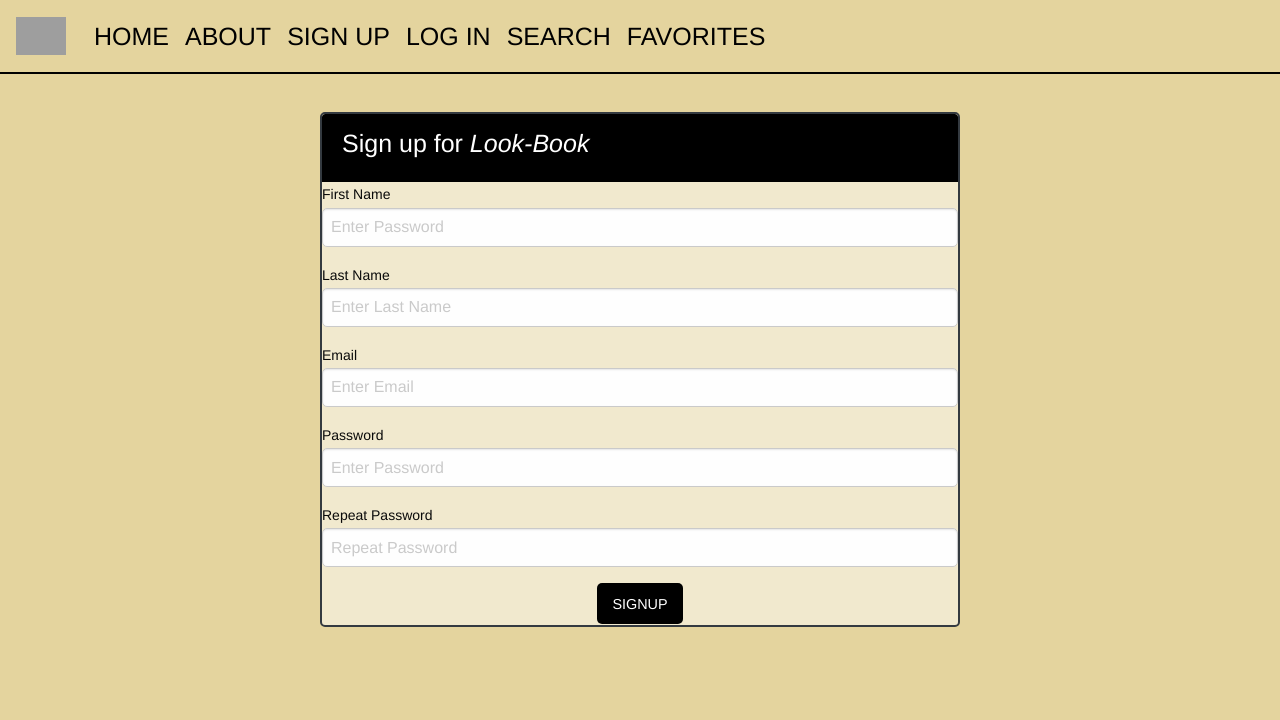
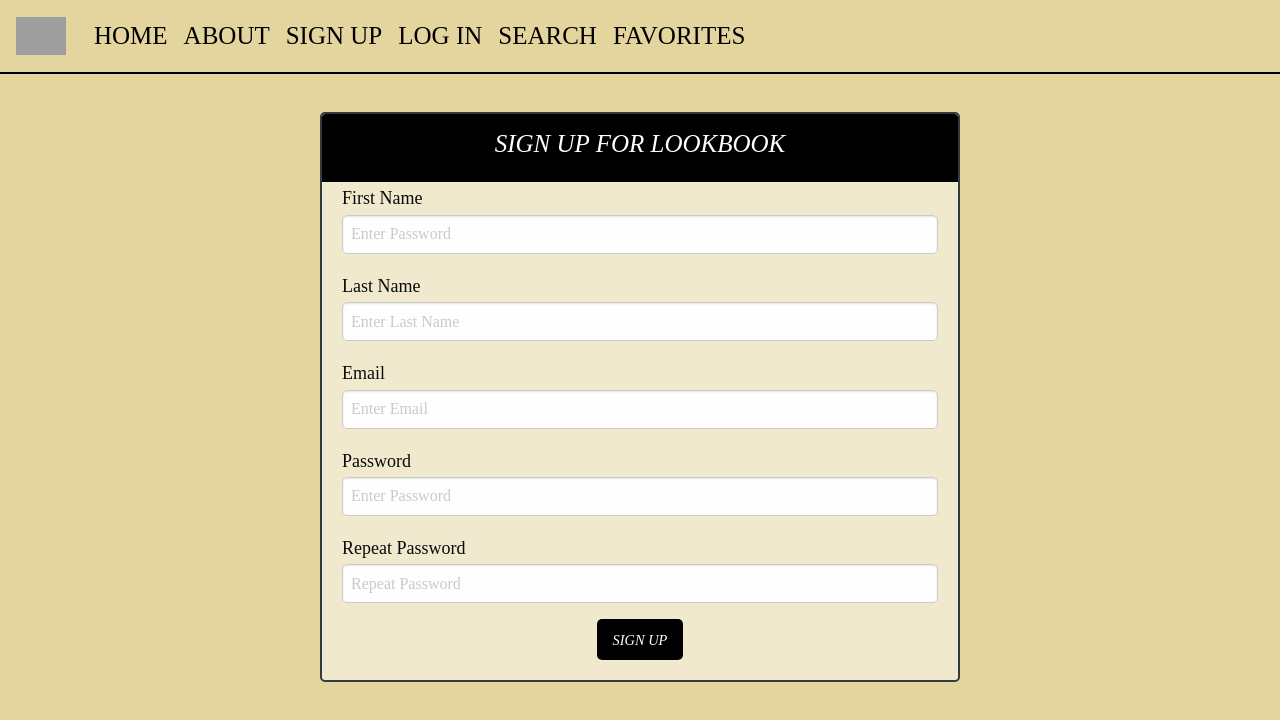
Before and after one commit to tbell-woG/Look-Book, a React (Create React App) app in the folder client/: page /signup in a window 1280 px wide. Shown: the top 720 px of the page. Built offline with nearby package versions, Linux system fonts and the light colour scheme; grey boxes are pictures that could not be loaded.

Commit message:
Styling for some pages & npm imported font-awesome

```diff
--- a/client/src/components/Container/Container.js
+++ b/client/src/components/Container/Container.js
@@ -8,18 +8,18 @@ function Container () {
         <div className="card border-dark">
             <div className="card-header">
             <h4>
-                Log in with your email account
+                LOG IN WITH YOUR EMAIL ACCOUNT
             </h4>
             </div>
             <label>Email
-                <input type="email" placeholder="please enter your email address here"></input>
+                <input type="email" placeholder="Enter Email"></input>
             </label>
             <label>Password
-                <input type="password" placeholder="please enter your password here"></input>
+                <input type="password" placeholder="Enter Password"></input>
             </label>
             <div className="button-group align-center">
                 {/* Will need to use Link once pages are set up in pages folder */}
-                <a href="#" className="button">LOGIN</a>
+                <a href="#" className="button">LOG IN</a>
             </div>
         </div>
     )
--- a/client/src/components/Container/style.css
+++ b/client/src/components/Container/style.css
@@ -12,6 +12,10 @@
     padding-left: auto;
 }
 
+h4 {
+    font-size: 25px;
+}
+
 .card-header {
     justify-content: center;
     border-radius: 25px;
@@ -21,6 +25,13 @@
 .text-center {
     color: white;
     background-color: black;
+}
+
+label {
+    font-family: 'Libre Baskerville', serif;
+    font-size: 18px;
+    padding-left: 20px;
+    padding-right: 20px;
 }
 
 input[type=email] {
@@ -39,4 +50,11 @@ input[type=password] {
     background-color: black;
     border-radius: 5px;
     margin-bottom: 5px;
+    font-family: 'Libre Baskerville', serif;
+    font-style: italic;
+    font-size: 14px;
 }
+
+.button-group .button {
+    margin-bottom: 20px;
+}
--- a/client/src/components/Form/Form.js
+++ b/client/src/components/Form/Form.js
@@ -6,7 +6,7 @@ function Form () {
         <div className="card border-dark">
             <div className="card-header">
             <h4>
-                Sign up for <i>Look-Book</i></h4>
+                SIGN UP FOR LOOKBOOK</h4>
             </div>
             <label>First Name
                 <input type="password" placeholder="Enter Password"></input>
@@ -25,7 +25,7 @@ function Form () {
             </label>
             <div className="button-group align-center">
                 {/* Will need to use Link once pages are set up in pages folder */}
-                <a href="#" className="button">SIGNUP</a>
+                <a href="#" className="button">SIGN UP</a>
             </div>
         </div>
     )
--- a/client/src/components/Form/style.css
+++ b/client/src/components/Form/style.css
@@ -18,6 +18,10 @@
     border-radius: 25px;
     background-color: black;
     color: white;
+    font-family: 'Libre Baskerville', serif;
+    font-style: italic;
+    text-align: center;
+    font-size: 25px;
 }
 
 .text-center {
@@ -25,6 +29,12 @@
     background-color: black;
 }
 
+label {
+    font-family: 'Libre Baskerville', serif;
+    font-size: 18px;
+    padding-left: 20px;
+    padding-right: 20px;
+}
 
 input[type=email] {
     border-radius: 5px;
@@ -40,4 +50,11 @@ input[type=password] {
     background-color: black;
     border-radius: 5px;
     margin-bottom: 5px;
+    font-family: 'Libre Baskerville', serif;
+    font-style: italic;
+    font-size: 14px;
 }
+
+.button-group .button {
+    margin-bottom: 20px;
+}
--- a/client/src/components/Navbar/style.css
+++ b/client/src/components/Navbar/style.css
@@ -5,6 +5,7 @@
   color: rgb(228, 212, 158);
   overflow: auto;
   border-bottom: 2px solid rgb(0, 0, 0);
+  font-family: 'Libre Baskerville', serif;
 }
 
 /* Font color now shows in black */
--- a/client/src/components/Reflect/style.css
+++ b/client/src/components/Reflect/style.css
@@ -1,6 +1,7 @@
 .card {
     border-radius: 5px;
     border-color: black;
+    font-family: 'Libre Baskerville', serif;
 }
 
 .card-header {
--- a/client/src/index.js
+++ b/client/src/index.js
@@ -4,5 +4,6 @@ import "./index.css";
 import App from "./App";
 import registerServiceWorker from "./registerServiceWorker";
 
+
 ReactDOM.render(<App />, document.getElementById("root"));
 registerServiceWorker();
--- a/client/src/pages/Art.js
+++ b/client/src/pages/Art.js
@@ -1,6 +1,7 @@
 import React, { useState, useEffect } from "react";
 import axios from "axios"
 import API from "../utils/API";
+import 'font-awesome/css/font-awesome.min.css';
 
 
 function Art() {
@@ -51,9 +52,7 @@ function Art() {
 
     return (
         <div>
-            Welcome To The Art Page
-
-            Check out our Sweet Titles
+                VIEW AND FAVORITE ART PIECES
             {art.length ? (
                 //map over data and make a card element
                 // select a random number between 1 and 6
@@ -61,13 +60,14 @@ function Art() {
                 <div className="card" style={{ width: "18rem" }}>
                     <img src={art[index].webImage.url} className="card-img-top" alt="Picture coming from the art database" />
                     <div className="card-body">
-                        <h5 className="card-title">Card title: {art[index].title}</h5>
-                        <p className="card-text">Author: {art[index].principalOrFirstMaker}</p>
-                        <a href="#" onClick={voteNo} className="btn btn-primary">Vote No</a>
-                        <a href="#" onClick={() => voteYes (art[index].title, art[index].webImage.url, art[index].principalOrFirstMaker)} className="btn btn-primary">Vote Yes</a>
+                        <h5 className="card-title">Art Title: {art[index].title}</h5>
+                        <p className="card-text">rtist: {art[index].principalOrFirstMaker}</p>
+                        <a href="#" onClick={() => voteYes (art[index].title, art[index].webImage.url, art[index].principalOrFirstMaker)} className="btn btn-dark"><i className="fa fa-thumbs-up" aria-hidden="true"></i></a>
+                        <a href="#" onClick={voteNo} className="btn btn-dark"><i className="fa fa-thumbs-down" aria-hidden="true"></i></a>
+
                     </div>
                 </div>
-            ) : <h1>Loading</h1>}
+            ) : <h1>LOADING ART PIECES...</h1>}
         </div>
     )
 }
--- a/client/src/pages/Favorites.js
+++ b/client/src/pages/Favorites.js
@@ -1,7 +1,7 @@
 import React, { useState, useEffect } from "react"
 import API from "../utils/API"
 import axios from "axios"
-
+import 'font-awesome/css/font-awesome.min.css';
 
 //import Card from "../componetents/Card";
 
@@ -33,7 +33,7 @@ function Favorites() {
 
     return (
         <div>
-            <h2>Reflect on your favorite art</h2>
+            <h2>REFLECT ON YOUR FAVORITE ART</h2>
             {/* <div className="card"> */}
                 {favorites.map((art, index) => (
                     <div>
@@ -42,7 +42,7 @@ function Favorites() {
                             <div className="card-body">
                                 <h5 className="card-title">{art.title}</h5>
                                 <p className="card-text">{art.author}</p>
-                                <a className="btn btn-danger" onClick={() => remove(art._id)}>Remove</a>
+                                <a className="btn btn-dark" onClick={() => remove(art._id)}><i className="fa fa-trash" aria-hidden="true"></i></a>
                             </div>
                         </div>
                     </div>
--- a/package.json
+++ b/package.json
@@ -23,6 +23,7 @@
     "axios": "^0.21.1",
     "bootstrap": "^4.6.0",
     "express": "^4.16.3",
+    "font-awesome": "^4.7.0",
     "foundation-sites": "^6.6.3",
     "if-env": "^1.0.4",
     "mongoose": "^5.11.15"
```
Also changed, not shown: 1 other file (tests, documents, lock files or other folders).
